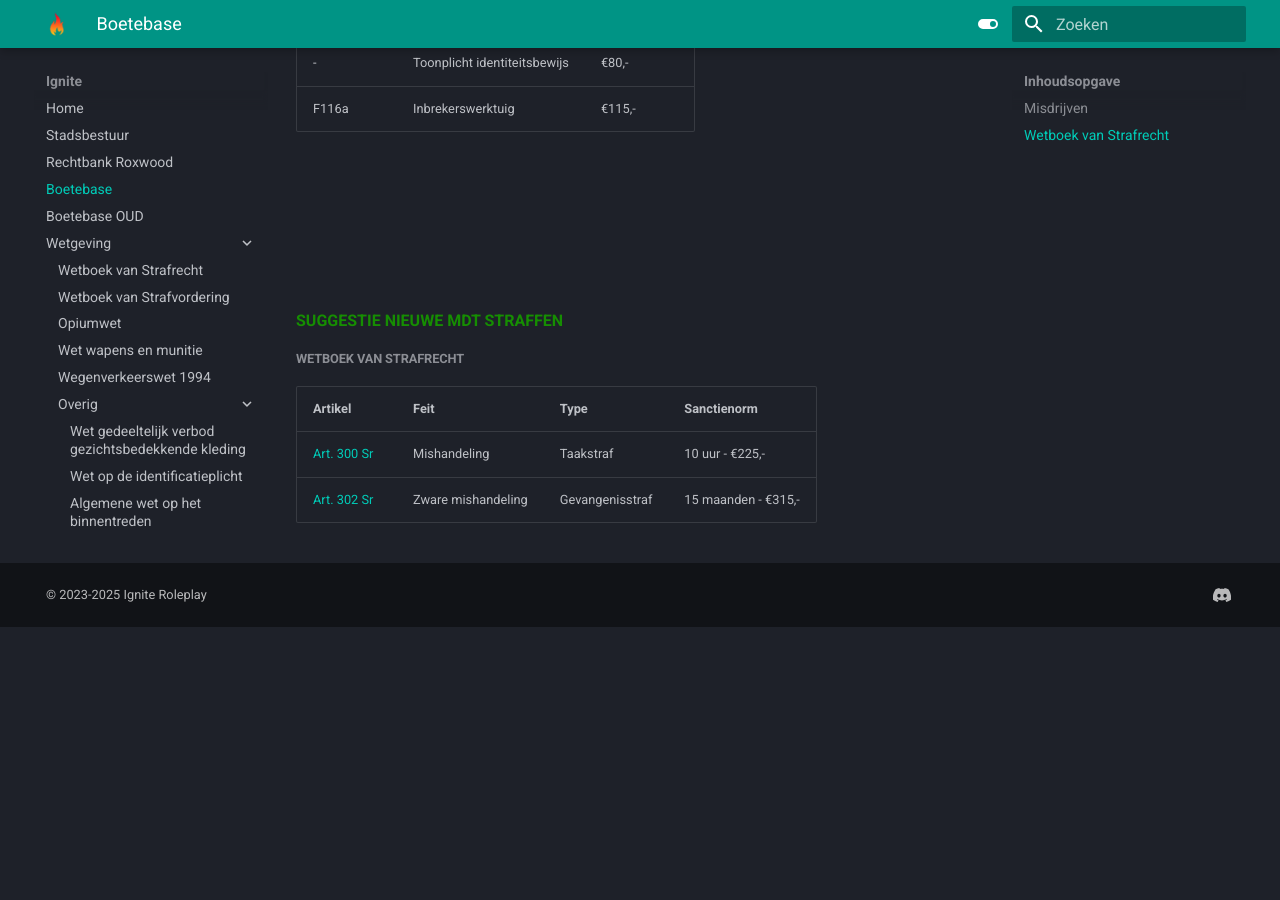
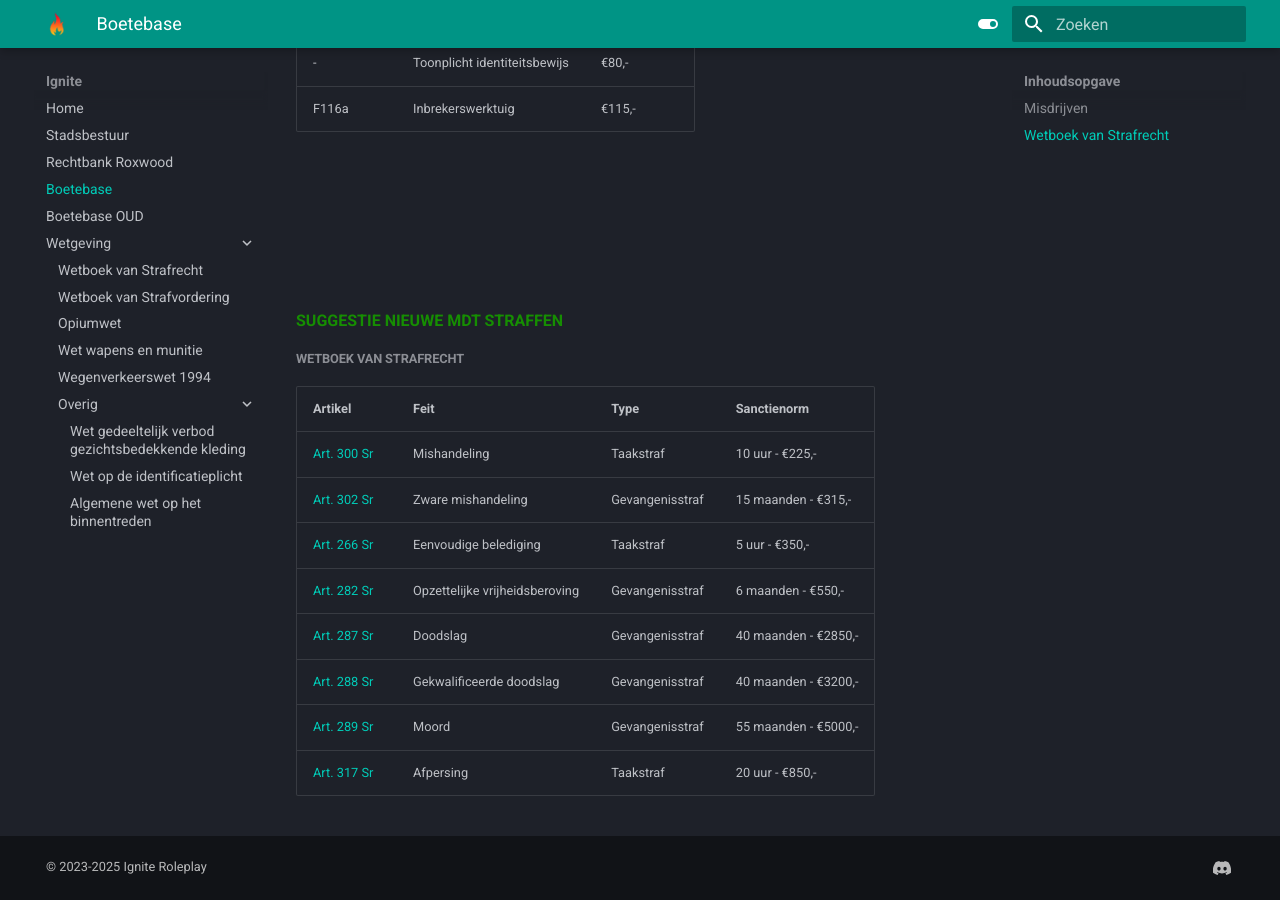
Before and after one commit to NLDenny/wetboek, an MkDocs documentation site: the page built from docs/overig/bb.md, in a window 1280 px wide and 900 px high, scrolled down 3305 px. Built offline with MkDocs 1.6.1 and Material for MkDocs 9.7.7, drawn with Linux system fonts in a browser that asks for light colours; before the commit the page ends 3932 px from its top, so only the background shows below that; some of the changed text lies outside the part shown.

Commit message:
Update bb.md

```diff
--- a/docs/overig/bb.md
+++ b/docs/overig/bb.md
@@ -15,7 +15,7 @@ Art. 261 Sr | Beledeging | Taakstraf | 5 uur - €350,-
 Art. 282 Sr | Wederrechtelijke vrijheidsberoving | Gevangenisstraf | 6 maanden - €550,-
 Art. 287 Sr | Doodslag | Gevangenisstraf | 40 maanden - €2850,-
 Art. 288 Sr | Doodslag tot gevolg | Gevangenisstraf | 40 maanden - €3200,-
-Art. 289 Sr | Moord | Gevangenisstraf | 55 maanden - €5000,-
+Art. 289 Sr | Doodslag met voorbedachten rade | Gevangenisstraf | 55 maanden - €5000,-
 Art. 287 Sr | Poging tot doodslag | Gevangenisstraf | 25 maanden - €2350,-
 Art. 317 Sr | Afdreiging | Taakstraf | 20 uur - €850,-
 Art. 318 Sr | Afpersing | Taakstraf | 20 uur - €950,-
@@ -96,3 +96,9 @@ F116a | Inbrekerswerktuig | €115,- |
 |:---|:----|:---|:---|
 [Art. 300 Sr](/wetboek/sr/#artikel-300-mishandeling) | Mishandeling | Taakstraf | 10 uur - €225,-
 [Art. 302 Sr](/wetboek/sr/#artikel-302-zware-mishandeling) | Zware mishandeling | Gevangenisstraf | 15 maanden - €315,-
+[Art. 266 Sr](/wetboek/sr/#artikel-266-eenvoudige-belediging) | Eenvoudige belediging | Taakstraf | 5 uur - €350,-
+[Art. 282 Sr](/wetboek/sr/#artikel-282-opzettelijke-vrijheidsberoving) | Opzettelijke vrijheidsberoving | Gevangenisstraf | 6 maanden - €550,-
+[Art. 287 Sr](/wetboek/sr/#artikel-287-doodslag) | Doodslag | Gevangenisstraf | 40 maanden - €2850,-
+[Art. 288 Sr](/wetboek/sr/#artikel-288-gekwalificeerde-doodslag) | Gekwalificeerde doodslag | Gevangenisstraf | 40 maanden - €3200,-
+[Art. 289 Sr](/wetboek/sr/#artikel-289-moord) | Moord | Gevangenisstraf | 55 maanden - €5000,-
+[Art. 317 Sr](/wetboek/sr/#artikel-317-afpersing) | Afpersing | Taakstraf | 20 uur - €850,-
```
